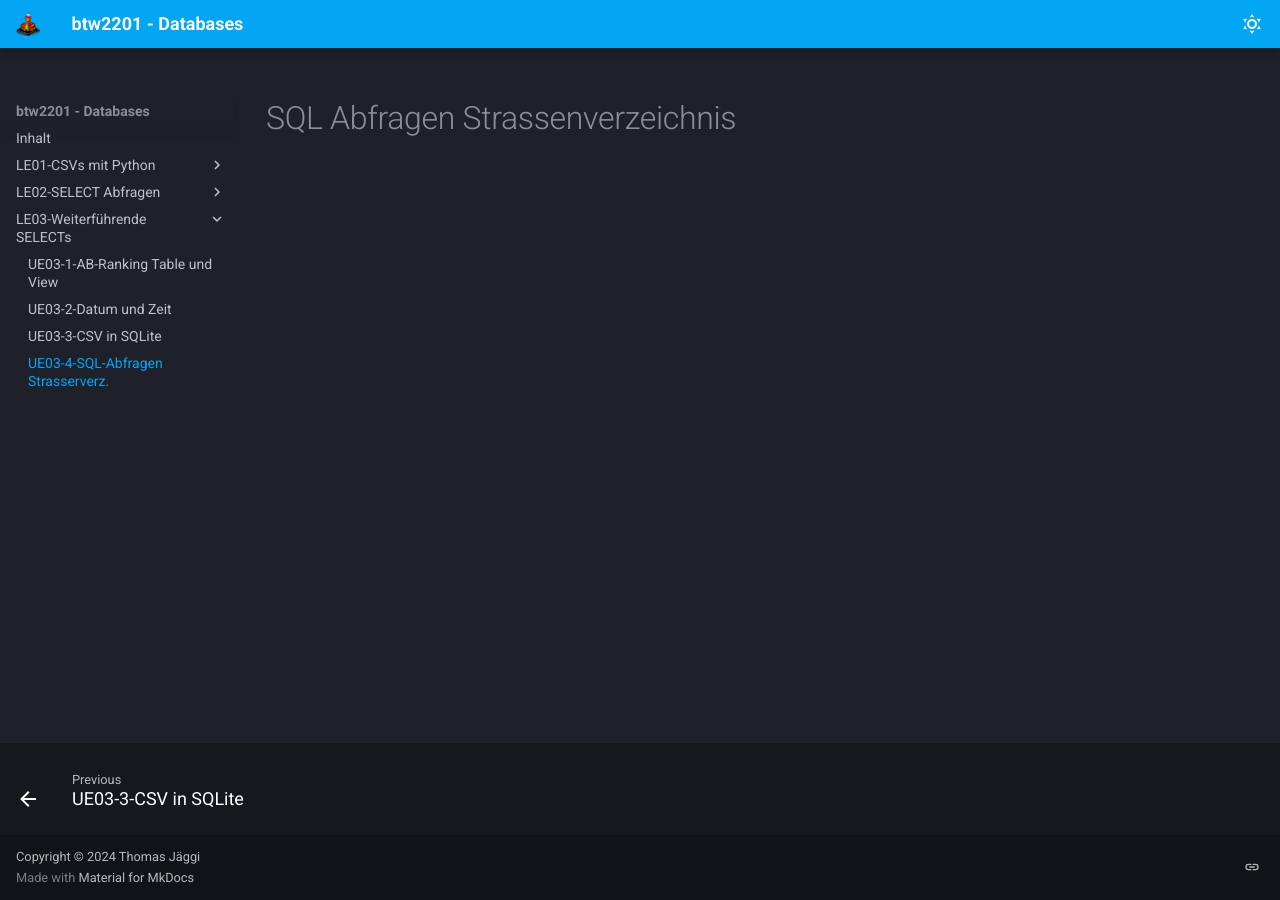
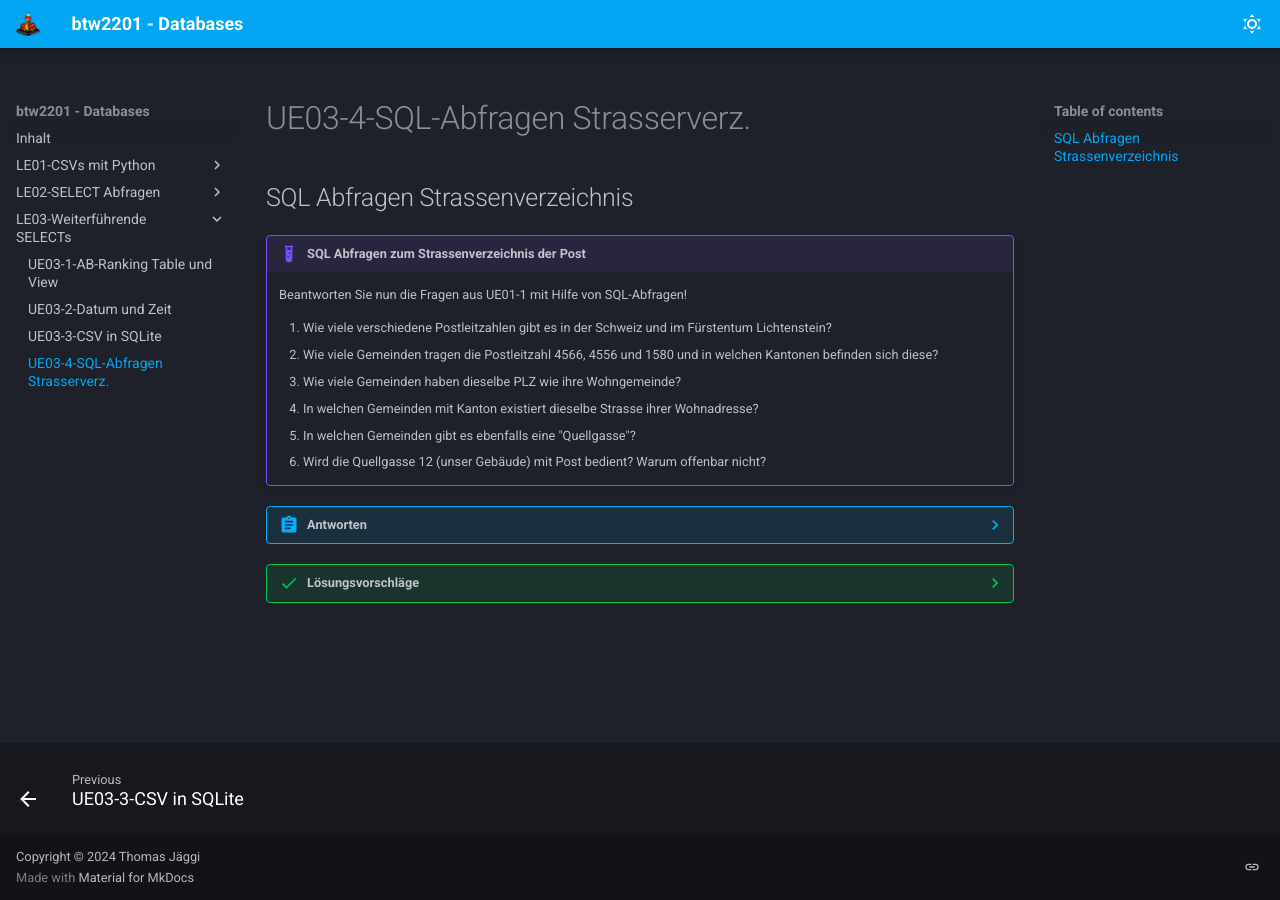
Before and after one commit to tjaeggi/btw2201_databases, an MkDocs documentation site: the page built from docs/UE03-4.md, in a window 1280 px wide. Built offline with MkDocs 1.6.1 and Material for MkDocs 9.7.7, drawn with Linux system fonts in a browser that asks for light colours; some web fonts are replaced.

Commit message:
Fri Oct 11 11:53:30 PM CEST 2024

````diff
--- a/docs/UE03-4.md
+++ b/docs/UE03-4.md
@@ -1 +1,91 @@
-# SQL Abfragen Strassenverzeichnis
+## SQL Abfragen Strassenverzeichnis
+
+
+
+!!! example "SQL Abfragen zum Strassenverzeichnis der Post"
+
+    Beantworten Sie nun die Fragen aus UE01-1 mit Hilfe von SQL-Abfragen!
+
+    1. Wie viele verschiedene Postleitzahlen gibt es in der Schweiz und im Fürstentum Lichtenstein?
+    2. Wie viele Gemeinden tragen die Postleitzahl 4566, 4556 und 1580 und in welchen Kantonen befinden sich diese?
+    3. Wie viele Gemeinden haben dieselbe PLZ wie ihre Wohngemeinde?
+    4. In welchen Gemeinden mit Kanton existiert dieselbe Strasse ihrer Wohnadresse?
+    5. In welchen Gemeinden gibt es ebenfalls eine "Quellgasse"?
+    6. Wird die Quellgasse 12 (unser Gebäude) mit Post bedient? Warum offenbar nicht?
+
+
+??? abstract "Antworten"
+    1. Wie viele verschiedene Postleitzahlen gibt es in der Schweiz und im Fürstentum Lichtenstein?
+    <figure markdown="span">
+    ![Antwort1](img/logo.png){ width="200" align=right }
+    <figcaption>Platzhalter</figcaption>
+    </figure>
+    2. Wie viele Gemeinden tragen die Postleitzahl 4566, 4556 und 1580 und in welchen Kantonen befinden sich diese?
+    <figure markdown="span">
+    ![Antwort2-1](img/logo.png){ width="200" align=right }
+    <figcaption>Platzhalter</figcaption>
+    3. Wie viele Gemeinden haben dieselbe PLZ wie ihre Wohngemeinde?
+    <figure markdown="span">
+    ![Antwort3](img/logo.png){ width="200" align=right }
+    <figcaption>Platzhalter</figcaption>
+    </figure>
+    4. In welchen Gemeinden mit Kanton existiert dieselbe Strasse ihrer Wohnadresse?
+    <figure markdown="span">
+    ![Antwort4](img/logo.png){ width="200" align=right }
+    <figcaption>Platzhalter</figcaption>
+    </figure>
+    5. In welchen Gemeinden gibt es ebenfalls eine "Quellgasse"?
+    <figure markdown="span">
+    ![Antwort5](img/logo.png){ width="200" align=right }
+    <figcaption>Platzhalter</figcaption>
+    </figure>
+    6. Wird die Quellgasse 12 (unser Gebäude) mit Post bedient? Warum offenbar nicht?
+    <figure markdown="span">
+    ![Antwort6](img/logo.png){ width="200" align=right }
+    <figcaption>Platzhalter</figcaption>
+    </figure>
+
+
+??? success "Lösungsvorschläge"
+
+    1. Wie viele verschiedene Postleitzahlen gibt es in der Schweiz und im Fürstentum Lichtenstein?
+    ```sql
+    -- Comment
+    SELECT ...
+    ```
+
+    2. Wie viele Gemeinden tragen die Postleitzahl 4566, 4556 und 1580 und in welchen Kantonen befinden sich diese?
+    ```sql
+    -- Comment
+    SELECT ...
+    ```
+    ```sql
+    -- Comment
+    SELECT ...
+    ```
+
+
+
+    3. Wie viele Gemeinden haben dieselbe PLZ wie ihre Wohngemeinde?
+    ```sql
+    -- Comment
+    SELECT ...
+    ```
+
+    4. In welchen Gemeinden mit Kanton existiert dieselbe Strasse ihrer Wohnadresse?
+    ```sql
+    -- Comment
+    SELECT ...
+    ```
+
+    5. In welchen Gemeinden gibt es ebenfalls eine "Quellgasse"?
+    ```sql
+    -- Comment
+    SELECT ...
+    ```
+
+    6. Wird die Quellgasse 12 (unser Gebäude) mit Post bedient? Warum offenbar nicht?
+    ```sql
+    -- Comment
+    SELECT ...
+    ```
````
Also changed, not shown: docs/UE03-01-AB.md (+2 -2 lines), docs/UE03-2.md (+4 -4 lines), docs/UE03-3.md (+7 -1 lines), docs/ue01-1.md (+1 -1 lines), docs/img/logo.png (added).
